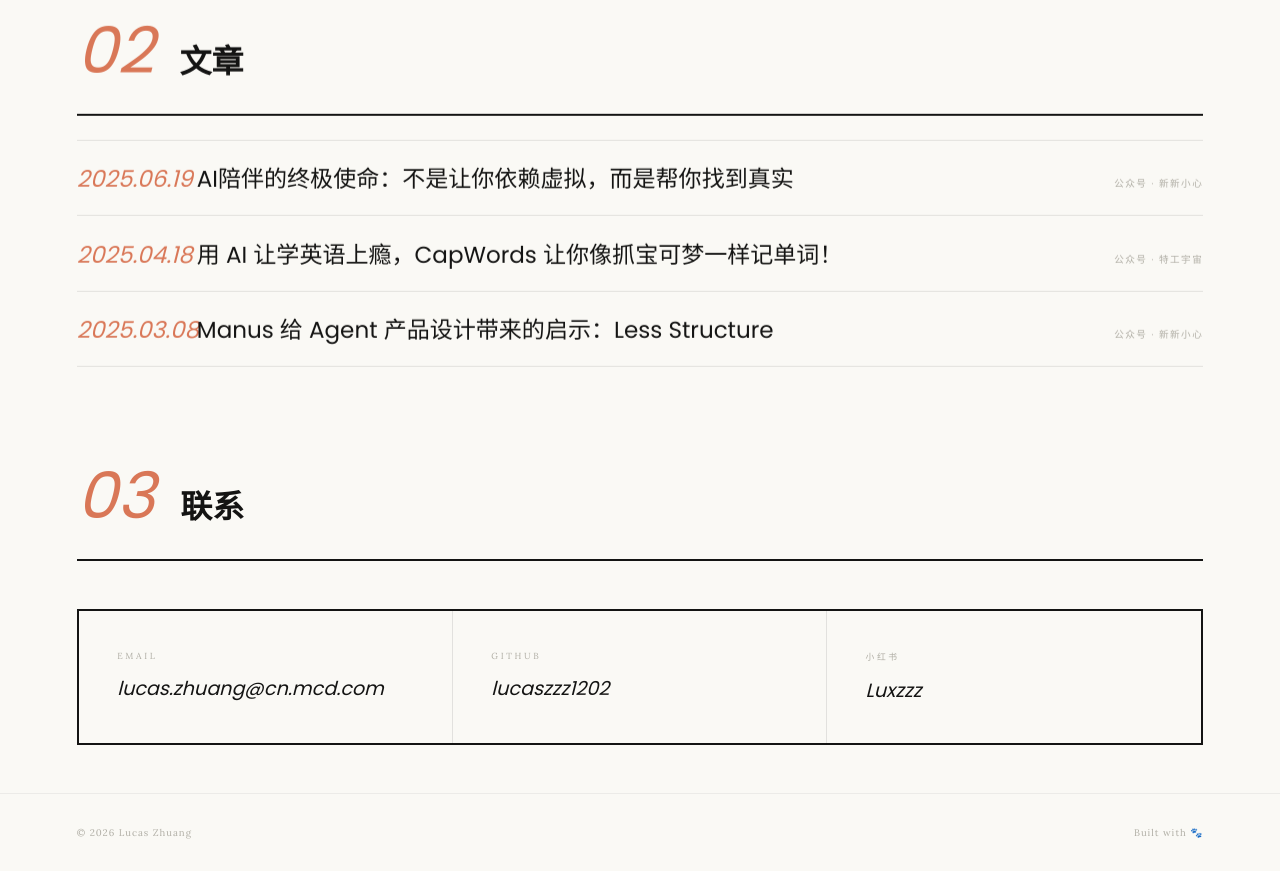
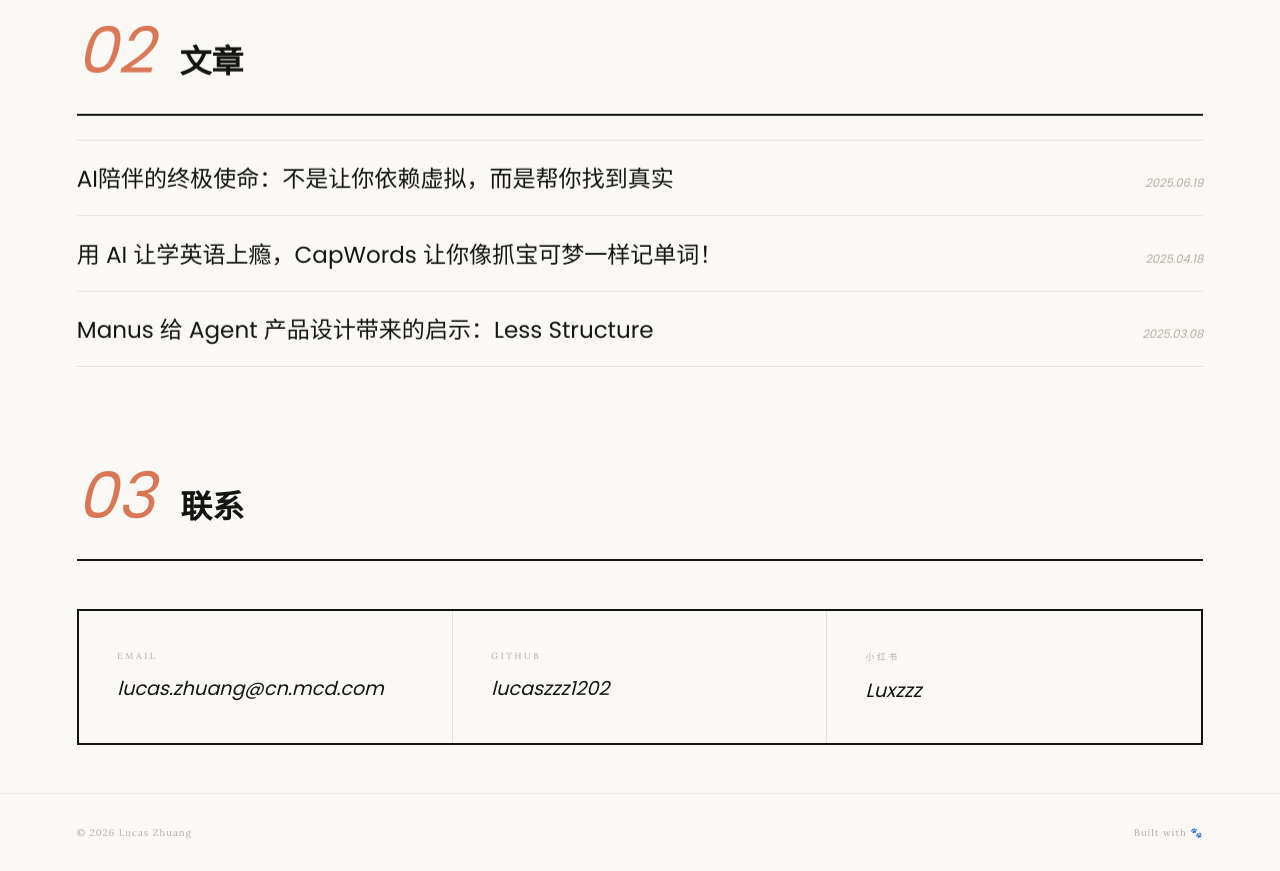
Before and after one commit to lucaszzz1202/lucaszhuang.com, a website: page index.html in a window 1280 px wide. Shown: the part 1239-2110 px from the top of the page. Drawn offline with Linux system fonts and the light colour scheme.

Commit message:
feat: move date to right side of article list, remove source column

```diff
--- a/index.html
+++ b/index.html
@@ -148,10 +148,10 @@ body{font-family:var(--font-body);background:var(--bg);color:var(--text);overflo
    WORKS
    =========================================== */
 .works-editorial{max-width:100%}
-.work-row{display:grid;grid-template-columns:120px 1fr 120px;align-items:baseline;padding:clamp(1.2rem,2vh,2rem) 0;border-bottom:1px solid var(--border);transition:all 0.3s;cursor:default}
+.work-row{display:grid;grid-template-columns:1fr 120px;align-items:baseline;padding:clamp(1.2rem,2vh,2rem) 0;border-bottom:1px solid var(--border);transition:all 0.3s;cursor:default}
 .work-row:first-child{border-top:1px solid var(--border)}
 .work-row:hover{padding-left:1.5rem;background:var(--gold-ghost)}
-.work-row .yr{font-family:var(--font-display);font-size:clamp(1.2rem,1.8vw,1.5rem);font-style:italic;color:var(--gold)}
+.work-row .yr{font-family:var(--font-display);font-size:clamp(0.7rem,0.9vw,0.85rem);font-style:italic;color:var(--text-ghost);text-align:right}
 .work-row h3{font-family:var(--font-display);font-size:clamp(1.1rem,1.8vw,1.5rem);font-weight:400}
 .work-row .cat{font-size:0.6rem;letter-spacing:0.15em;text-transform:uppercase;color:var(--text-ghost);text-align:right}
 
@@ -208,7 +208,7 @@ body{font-family:var(--font-body);background:var(--bg);color:var(--text);overflo
   .bento{grid-template-columns:1fr}.bento-card{border-right:none!important;border-bottom:1px solid var(--border)!important}.bento-card:last-child{border-bottom:none!important}
   .about-split{grid-template-columns:1fr}.about-avatar{max-width:200px;margin:0 auto}
   .contact-grid{grid-template-columns:1fr}.contact-cell{border-right:none!important;border-bottom:1px solid var(--border)}.contact-cell:last-child{border-bottom:none}
-  .work-row{grid-template-columns:90px 1fr 80px}
+  .work-row{grid-template-columns:1fr 80px}
   .top-bar{padding:0.6rem 1rem}
 }
 @media(prefers-reduced-motion:reduce){*{animation:none!important;transition-duration:0.2s!important}.reveal,.reveal-left{opacity:1;transform:none}.hero-left,.hero-right{opacity:1;transform:none}}
@@ -317,19 +317,16 @@ body{font-family:var(--font-body);background:var(--bg);color:var(--text);overflo
   </div>
   <div class="works-editorial">
     <a class="work-row reveal stagger-1" href="articles/ai-companionship.html" style="text-decoration:none;color:inherit;cursor:pointer">
+      <h3><span class="zh">AI陪伴的终极使命：不是让你依赖虚拟，而是帮你找到真实</span><span class="en">The Ultimate Mission of AI Companionship</span></h3>
       <div class="yr">2025.06.19</div>
-      <h3><span class="zh">AI陪伴的终极使命：不是让你依赖虚拟，而是帮你找到真实</span><span class="en">The Ultimate Mission of AI Companionship</span></h3>
-      <div class="cat"><span class="zh">公众号 · 新新小心</span><span class="en">WeChat · 新新小心</span></div>
     </a>
     <a class="work-row reveal stagger-2" href="articles/capwords.html" style="text-decoration:none;color:inherit;cursor:pointer">
+      <h3><span class="zh">用 AI 让学英语上瘾，CapWords 让你像抓宝可梦一样记单词！</span><span class="en">CapWords: Learn Vocabulary Like Catching Pokémon!</span></h3>
       <div class="yr">2025.04.18</div>
-      <h3><span class="zh">用 AI 让学英语上瘾，CapWords 让你像抓宝可梦一样记单词！</span><span class="en">CapWords: Learn Vocabulary Like Catching Pokémon!</span></h3>
-      <div class="cat"><span class="zh">公众号 · 特工宇宙</span><span class="en">WeChat · 特工宇宙</span></div>
     </a>
     <a class="work-row reveal stagger-3" href="articles/manus-less-structure.html" style="text-decoration:none;color:inherit;cursor:pointer">
+      <h3><span class="zh">Manus 给 Agent 产品设计带来的启示：Less Structure</span><span class="en">Lessons from Manus for Agent Product Design: Less Structure</span></h3>
       <div class="yr">2025.03.08</div>
-      <h3><span class="zh">Manus 给 Agent 产品设计带来的启示：Less Structure</span><span class="en">Lessons from Manus for Agent Product Design: Less Structure</span></h3>
-      <div class="cat"><span class="zh">公众号 · 新新小心</span><span class="en">WeChat · 新新小心</span></div>
     </a>
   </div>
 </section>
--- a/scripts/build.js
+++ b/scripts/build.js
@@ -105,9 +105,8 @@ if (startIdx === -1 || endIdx === -1) {
 const articleRows = posts.map((post, i) => {
   const dateStr = new Date(post.date).toISOString().slice(0, 10).replace(/-/g, '.');
   return `    <a class="work-row reveal stagger-${i + 1}" href="articles/${post.slug}.html" style="text-decoration:none;color:inherit;cursor:pointer">
+      <h3><span class="zh">${post.title}</span><span class="en">${post.title_en || post.title}</span></h3>
       <div class="yr">${dateStr}</div>
-      <h3><span class="zh">${post.title}</span><span class="en">${post.title_en || post.title}</span></h3>
-      <div class="cat"><span class="zh">${(post.source || '').replace(' · ', ' · ')}</span><span class="en">${post.source_en || post.source || ''}</span></div>
     </a>`;
 }).join('\n');
 
```
